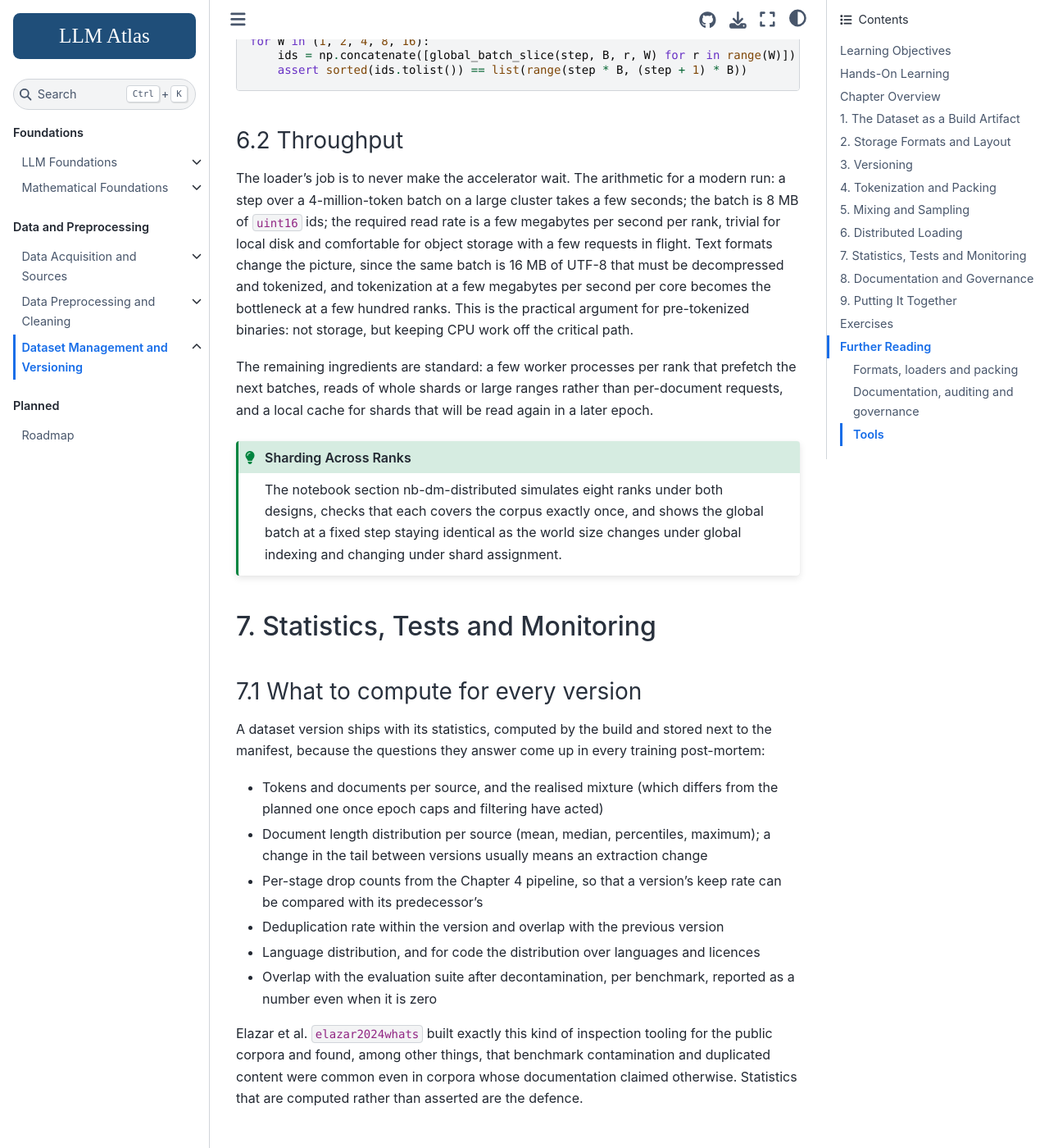
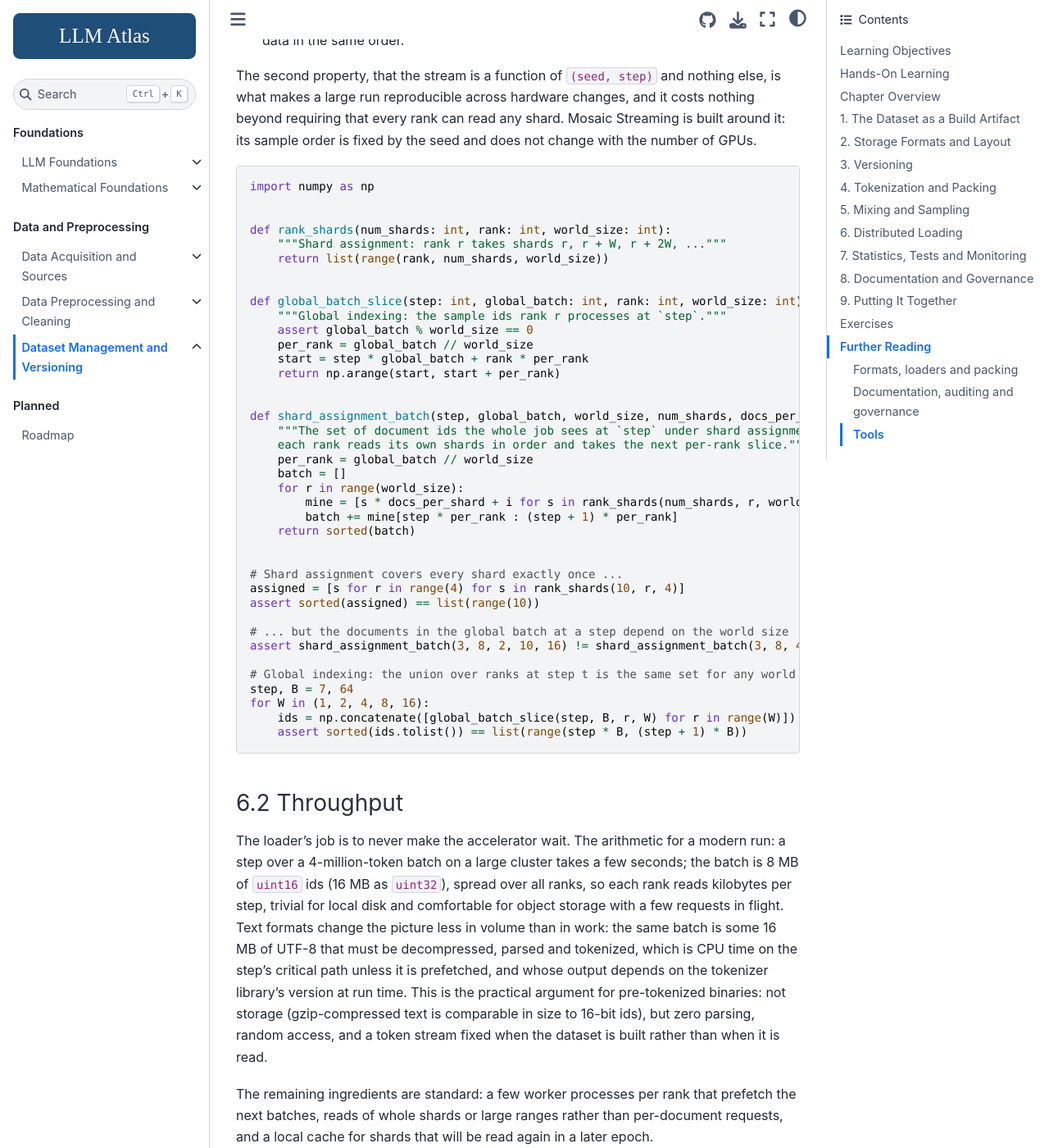
Before and after one commit to Beaker12/llmatlas, a Jupyter Book: the page built from chapters/05-dataset-management/index.md, in a window 1280 px wide and 1400 px high, scrolled down 17154 px. Shown: the whole window at 82% size. Built offline with Jupyter Book 1.0.4 settings and Sphinx 7.4.7 and the Sphinx Book theme 1.1.4, drawn with Linux system fonts in a browser that asks for light colours; pages that are not in the unit, such as notebooks, are missing from menus; cross-references to code outside the pages are shown as plain code; some of the changed text lies outside the part shown.

Commit message:
Chapter 5 review fixes: tool attributions, packing, sharding demo, throughput arithmetic
- Best-fit packing now splits documents longer than the sequence into pieces
  (as Ding et al. do) instead of truncating; docstring says best-fit, not
  first-fit; token-conservation assertion added.
- Shard-assignment demo builds the actual global batch per world size and
  asserts it differs, matching the prose; the notebook does the same.
- Notebook contrasts count-based shards (every later shard changes after a
  removal) with hash-bucketed shards (two shards change); chapter explains
  why bucketing by key keeps diffs local.
- Section 6.2 read-rate arithmetic corrected (per-job, not per-rank); the
  case for tokenized binaries restated as parsing, random access and
  tokenizer stability rather than size; uint32 sizes added in 1.2.
- Megatron-LM cited for the codebase, not the paper; Mosaic Streaming vs
  WebDataset shuffling/resumption described correctly; HF streaming, lakeFS,
  DoReMi, WIMBD and Dodge et al. claims tightened; packing attribution
  limited to GPT-3; O(1)-seek paragraph and exercise reframed.
- Vacuous first-epoch assertion made unconditional; sampler plot marks the
  tempered targets; admonitions describe what the notebook actually shows.

````diff
--- a/chapters/05-dataset-management/index.md
+++ b/chapters/05-dataset-management/index.md
@@ -58,7 +58,7 @@
 
 ### 1.2 The scale of the problem
 
-A 15-trillion-token corpus is roughly 60 TB of UTF-8 text or 30 TB as 16-bit token ids. Stored as 100 MB shards, it is a few hundred thousand files. A training run over it with a 4-million-token global batch takes about four million steps, each of which must fetch the right batch in well under the time the accelerators take to process the previous one, from storage that is usually a network object store rather than a local disk.
+A 15-trillion-token corpus is roughly 60 TB of UTF-8 text, 30 TB as 16-bit token ids, or 60 TB as the 32-bit ids that vocabularies above 65,536 entries need. Stored as 100 MB shards, it is a few hundred thousand files. A training run over it with a 4-million-token global batch takes nearly four million steps, each of which must fetch the right batch in well under the time the accelerators take to process the previous one, from storage that is usually a network object store rather than a local disk.
 
 Those numbers drive the design choices in the rest of the chapter: shards rather than files small enough to list, token arrays rather than text that needs parsing, indexes that locate a document without scanning, and sampling that computes the next batch's location arithmetically rather than by maintaining a queue.
 
@@ -76,7 +76,7 @@
 
 Most pipelines use two of these: a text format for everything up to and including the released corpus, and a tokenized binary for training. The text format is what gets versioned and documented; the binary is derived from it and the tokenizer, and is rebuilt rather than versioned.
 
-The Hugging Face hub hosts most public corpora as Parquet, which is why `datasets` can stream them without downloading everything {cite}`lhoest2021datasets`. Megatron-LM, GPT-NeoX and their descendants train from an indexed binary format, a flat array of token ids alongside an array of document offsets {cite}`shoeybi2019megatron`. Mosaic's streaming format and WebDataset shards exist for the case where training reads directly from object storage and sequential throughput matters more than random access.
+The Hugging Face hub converts hosted corpora to Parquet for its viewer and `datasets` streams Parquet, JSON Lines and other formats from the hub without downloading everything {cite}`lhoest2021datasets`. The Megatron-LM codebase {cite}`shoeybi2019megatron` (the paper is about model parallelism; the data format lives in the repository), GPT-NeoX and their descendants train from an indexed binary format, a flat array of token ids alongside an array of document offsets. Mosaic's streaming format and WebDataset shards exist for the case where training reads directly from object storage and sequential throughput matters more than random access.
 
 ### 2.2 Sharding
 
@@ -240,13 +240,13 @@
 
 ### 3.1 A version is a set of hashes
 
-Git works for source code because a commit is a hash of a tree of hashes of file contents. The same structure works for datasets at any scale, and the tools that do it well (DVC, lakeFS, the Hugging Face hub's storage layer, and Git LFS for the small cases) all reduce to it:
+Git works for source code because a commit is a hash of a tree of hashes of file contents. The same structure works for datasets at any scale, and the tools that do it well expose the same model, whether they store the objects themselves by content hash (DVC, Git LFS, the Hugging Face hub's storage layer) or keep content-addressed commit metadata over ordinary object storage (lakeFS):
 
 - Each shard is content-addressed: its identity is the hash of its bytes, and it is stored under that hash.
 - A **manifest** lists the shards of a version by path, hash and size. The manifest is small enough to keep in Git.
 - The **version root** is the hash of the manifest, or a Merkle root over the shard hashes, so that one short string identifies the whole dataset.
 
-Because shards are stored by hash, two versions that share most of their shards share the storage, and the diff between them is the diff between their manifests. A corpus rebuilt with one filter changed differs in the shards that filter touched and nowhere else, and the manifest diff says exactly which.
+Because shards are stored by hash, two versions that share most of their shards share the storage, and the diff between them is the diff between their manifests. A corpus rebuilt with one filter changed differs in the shards that filter touched and nowhere else, and the manifest diff says exactly which. This holds only if shard membership is stable: a document must land in the same shard in both builds. Shards cut by running count do not have that property, since removing one document shifts every later shard by one; shards cut by source and by a hash of the document identifier do, which is why pipelines bucket by key rather than by count.
 
 ```python
 import hashlib
@@ -310,9 +310,9 @@
 
 A transformer trains on sequences of a fixed length $L$ (2,048 to 128,000 tokens in current models), and documents are whatever length they are. Three ways to reconcile them:
 
-- **Concatenate and chunk.** Join all documents with an end-of-document token between them into one stream, and cut it into consecutive windows of length $L$. No padding, no waste, and the method GPT-2, GPT-3, LLaMA and most pretraining runs use. The cost: a document is split across windows wherever the cut falls, and a window usually contains the tail of one document and the head of the next.
+- **Concatenate and chunk.** Join all documents with an end-of-document token between them into one stream, and cut it into consecutive windows of length $L$. No padding, no waste, and the method the GPT-3 paper describes and most pretraining codebases default to. The cost: a document is split across windows wherever the cut falls, and a window usually contains the tail of one document and the head of the next.
 - **Pad.** One document per sequence, padded to $L$. No cross-document contamination, but with a long-tailed length distribution most of each sequence is padding, which is compute spent on nothing. Used for fine-tuning on short examples, rarely for pretraining.
-- **Pack.** Fit whole documents into sequences like boxes into a container (a bin-packing problem) so that most sequences are nearly full and documents are rarely cut. Best-fit packing {cite}`ding2024fewer` reduced truncation substantially relative to chunking, with measurable gains in reading comprehension and faithfulness and less hallucination, at the cost of a sort and an index.
+- **Pack.** Fit whole documents into sequences like boxes into a container (a bin-packing problem) so that most sequences are nearly full and documents are rarely cut. Best-fit packing {cite}`ding2024fewer` first splits any document longer than $L$ into pieces of at most $L$, then places each piece into the sequence with the least remaining room that still fits it, processing pieces longest first. It reduced truncation substantially relative to chunking, with measurable gains in reading comprehension and faithfulness and less hallucination, at the cost of a sort and an index.
 
 ```python
 import numpy as np
@@ -334,9 +334,15 @@
 
 
 def best_fit_pack(token_docs, seq_len: int, eod: int = 0, pad: int = -1):
-    """First-fit-decreasing packing: each document (plus EOD) goes into the fullest
-    sequence it still fits in. Documents longer than seq_len are truncated."""
-    docs = sorted((list(d)[: seq_len - 1] + [eod] for d in token_docs), key=len, reverse=True)
+    """Best-fit-decreasing packing: documents longer than seq_len are split into
+    pieces first; each piece (plus EOD) then goes into the sequence with the least
+    remaining room that still fits it, longest pieces first."""
+    pieces = []
+    for d in token_docs:
+        d = list(d)
+        for start in range(0, max(1, len(d)), seq_len - 1):
+            pieces.append(d[start : start + seq_len - 1] + [eod])
+    docs = sorted(pieces, key=len, reverse=True)
     bins, free = [], []
     for doc in docs:
         best = None
@@ -365,8 +371,10 @@
 assert split_frac > 0.1  # chunking splits many documents
 assert pad_frac < 0.05  # packing wastes little
 assert packed.shape[1] == 256 and chunked.shape[1] == 256
-# Sequence counts agree to within the padding plus the tokens packing truncated
-assert abs(packed.shape[0] - chunked.shape[0]) <= 0.1 * chunked.shape[0]
+# Packing needs more sequences than chunking, by about the padding fraction (nothing is dropped)
+assert chunked.shape[0] <= packed.shape[0] <= chunked.shape[0] * 1.1
+n_pieces = sum(max(1, -(-len(d) // 255)) for d in docs)  # pieces of at most 255 tokens plus EOD
+assert (packed != -1).sum() == sum(len(d) for d in docs) + n_pieces  # every token kept, one EOD per piece
 ```
 
 ### 4.2 Cross-document attention
@@ -403,7 +411,7 @@
 
 ```{admonition} Packing and Masking
 :class: tip
-The notebook section {ref}`nb-dm-packing` packs the same corpus by chunking and by best-fit, plots the distribution of documents per sequence and the truncation and padding rates, and renders the document-causal mask for one packed sequence.
+The notebook section {ref}`nb-dm-packing` packs the same corpus by chunking and by best-fit, reports the split and padding rates, plots the distribution of documents per sequence, and renders the document-causal mask for the fullest packed sequence.
 ```
 
 ## 5. Mixing and Sampling
@@ -417,7 +425,7 @@
 - **Temperature** flattens or sharpens the weights: $p_s \propto w_s^{1/T}$. With $T = 1$ the weights are used as given; $T > 1$ upsamples small sources, which is how multilingual models give low-resource languages more than their share {cite}`xue2021mt5`. The same scheme is used on domain weights.
 - **Epoch caps** bound how many times a source is repeated. If source $s$ has $N_s$ tokens and the run needs $D$ tokens, source $s$ is seen $p_s D / N_s$ times; beyond about four repetitions the marginal token is worth much less {cite}`muennighoff2023scaling`. A cap re-normalises the weights of the uncapped sources once a capped one has used its budget.
 
-Learned weights (DoReMi {cite}`xie2023doremi`) and curricula that change the mixture over training are variations on the same sampler with $w_s$ a function of the step.
+Learned weights (DoReMi {cite}`xie2023doremi`, which fits static $w_s$ with a small proxy model) and curricula that change the mixture over training are both consumed by the same sampler, the latter with $w_s$ a function of the step. The cap is stated in tokens; the sampler below counts documents, which production samplers replace with token counts from the index.
 
 ### 5.2 Determinism and resumption
 
@@ -489,15 +497,15 @@
 
 # Within a source, every document is seen once before any is repeated
 wiki_docs = [d for s, d in stream if s == "wiki"]
-first_epoch = wiki_docs[:50]
-assert sorted(first_epoch) == list(range(50)) if len(wiki_docs) >= 50 else True
+assert len(wiki_docs) >= 50  # about 75 draws expected from 500 at weight 0.15
+assert sorted(wiki_docs[:50]) == list(range(50))
 
 # Temperature > 1 flattens the mixture toward the small sources
 flat = MixtureSampler(sizes, weights, seed=1, temperature=3.0)
 assert flat.probs[flat.names.index("wiki")] > a.probs[a.names.index("wiki")]
 ```
 
-The `seek` method replays draws, which is fine for millions of steps and a few sources. Production samplers avoid even that by making the source draw at slot $t$ a hash of `(seed, t)` and the within-source cursor a count that can be derived from a prefix sum over source draws, so that any step is $O(1)$.
+The `seek` method replays draws, which is fine for millions of steps and a few sources. Production samplers are designed differently so that no replay is needed: the mixture is fixed in advance as a schedule of phases (the caps are applied when the schedule is computed, not as the run proceeds), the source for slot $t$ is a hash of `(seed, t)` under that schedule, and the within-source cursor at step $t$ is a count obtainable from a prefix sum, so that any step is $O(1)$. The price is that the schedule must be recomputed if the weights change mid-run.
 
 ### 5.3 Shuffling at the right granularity
 
@@ -511,7 +519,7 @@
 
 ```{admonition} The Sampler
 :class: note
-The notebook section {ref}`nb-dm-sampler` runs the mixture sampler, plots the realised source fractions against the target weights at several temperatures, shows the epoch cap re-normalising the mixture once the smallest source is exhausted, and checks resumption at a hundred random steps.
+The notebook section {ref}`nb-dm-sampler` runs the mixture sampler, plots the realised source fractions at several temperatures with the tempered target weights marked, shows the epoch cap re-normalising the mixture once the smallest source is exhausted, and checks resumption at a hundred random steps.
 ```
 
 ## 6. Distributed Loading
@@ -520,10 +528,10 @@
 
 A training job with $W$ processes (data-parallel ranks) needs each step's global batch of $B$ sequences split into $W$ micro-batches of $B / W$, with every rank reading different data and no rank reading what another reads. Two designs:
 
-- **Shard assignment.** Shards are partitioned among ranks, rank $r$ gets every $W$-th shard, and each rank samples within its own shards. Simple and the common choice for streaming formats. The drawback is that the global batch at step $t$ depends on $W$: change the number of GPUs and the data order changes, so a run resumed on a different cluster size is not the same run.
+- **Shard assignment.** Shards are partitioned among ranks, rank $r$ gets every $W$-th shard, and each rank samples within its own shards. Simple, and what a WebDataset-style loader does. The drawback is that the global batch at step $t$ depends on $W$: change the number of GPUs and the data order changes, so a run resumed on a different cluster size is not the same run.
 - **Global indexing.** The sampler produces a single global sequence of samples; the sample at global position $t B + i$ goes to rank $i \bmod W$ (or rank $\lfloor i W / B \rfloor$). Every rank runs the same sampler and takes its slice. The global batch is then independent of $W$, and a run can be resumed with a different number of ranks and see the same data in the same order.
 
-The second property, that the stream is a function of `(seed, step)` and nothing else, is what makes a large run reproducible across hardware changes, and it costs nothing beyond requiring that every rank can read any shard.
+The second property, that the stream is a function of `(seed, step)` and nothing else, is what makes a large run reproducible across hardware changes, and it costs nothing beyond requiring that every rank can read any shard. Mosaic Streaming is built around it: its sample order is fixed by the seed and does not change with the number of GPUs.
 
 ```python
 import numpy as np
@@ -542,12 +550,23 @@
     return np.arange(start, start + per_rank)
 
 
+def shard_assignment_batch(step, global_batch, world_size, num_shards, docs_per_shard):
+    """The set of document ids the whole job sees at `step` under shard assignment:
+    each rank reads its own shards in order and takes the next per-rank slice."""
+    per_rank = global_batch // world_size
+    batch = []
+    for r in range(world_size):
+        mine = [s * docs_per_shard + i for s in rank_shards(num_shards, r, world_size) for i in range(docs_per_shard)]
+        batch += mine[step * per_rank : (step + 1) * per_rank]
+    return sorted(batch)
+
+
 # Shard assignment covers every shard exactly once ...
 assigned = [s for r in range(4) for s in rank_shards(10, r, 4)]
 assert sorted(assigned) == list(range(10))
 
-# ... but the global batch at a step depends on the world size (compare rank 0's shards)
-assert rank_shards(10, 0, 4) != rank_shards(10, 0, 2)
+# ... but the documents in the global batch at a step depend on the world size
+assert shard_assignment_batch(3, 8, 2, 10, 16) != shard_assignment_batch(3, 8, 4, 10, 16)
 
 # Global indexing: the union over ranks at step t is the same set for any world size
 step, B = 7, 64
@@ -558,7 +577,7 @@
 
 ### 6.2 Throughput
 
-The loader's job is to never make the accelerator wait. The arithmetic for a modern run: a step over a 4-million-token batch on a large cluster takes a few seconds; the batch is 8 MB of `uint16` ids; the required read rate is a few megabytes per second per rank, trivial for local disk and comfortable for object storage with a few requests in flight. Text formats change the picture, since the same batch is 16 MB of UTF-8 that must be decompressed and tokenized, and tokenization at a few megabytes per second per core becomes the bottleneck at a few hundred ranks. This is the practical argument for pre-tokenized binaries: not storage, but keeping CPU work off the critical path.
+The loader's job is to never make the accelerator wait. The arithmetic for a modern run: a step over a 4-million-token batch on a large cluster takes a few seconds; the batch is 8 MB of `uint16` ids (16 MB as `uint32`), spread over all ranks, so each rank reads kilobytes per step, trivial for local disk and comfortable for object storage with a few requests in flight. Text formats change the picture less in volume than in work: the same batch is some 16 MB of UTF-8 that must be decompressed, parsed and tokenized, which is CPU time on the step's critical path unless it is prefetched, and whose output depends on the tokenizer library's version at run time. This is the practical argument for pre-tokenized binaries: not storage (gzip-compressed text is comparable in size to 16-bit ids), but zero parsing, random access, and a token stream fixed when the dataset is built rather than when it is read.
 
 The remaining ingredients are standard: a few worker processes per rank that prefetch the next batches, reads of whole shards or large ranges rather than per-document requests, and a local cache for shards that will be read again in a later epoch.
 
@@ -580,7 +599,7 @@
 - Language distribution, and for code the distribution over languages and licences
 - Overlap with the evaluation suite after decontamination, per benchmark, reported as a number even when it is zero
 
-Elazar et al. {cite}`elazar2024whats` built exactly this kind of inspection tooling for the public corpora and found, among other things, that benchmark contamination and duplicated content were common even in corpora whose documentation claimed otherwise. Statistics that are computed rather than asserted are the defence.
+Elazar et al. {cite}`elazar2024whats` built exactly this kind of inspection tooling for the public corpora and found, among other things, that benchmark contamination and duplicated content were common across them. Statistics that are computed rather than asserted are the defence.
 
 ### 7.2 Data contracts
 
@@ -739,8 +758,8 @@
 The pieces exist as libraries, and most teams assemble rather than write them:
 
 - **Hugging Face `datasets`** {cite}`lhoest2021datasets` for Parquet and Arrow handling, streaming from the hub, and memory-mapped local caches; the hub itself for hosting versioned datasets with per-commit manifests.
-- **Mosaic Streaming (MDS)** and **WebDataset** for shard formats designed to stream from object storage with deterministic, resumable shuffling across ranks.
-- **Megatron-LM, GPT-NeoX and their derivatives** for the indexed tokenized binary and the blended-dataset sampler that implements weighted, epoch-capped mixing.
+- **Mosaic Streaming (MDS)** for a shard format that streams from object storage with a deterministic, resumable sample order that does not depend on the number of ranks; **WebDataset** for tar shards streamed sequentially with a seeded shard order and a shuffle buffer.
+- **Megatron-LM, GPT-NeoX and their derivatives** for the indexed tokenized binary and the blended-dataset sampler that implements weighted mixing; epoch caps are set when the blend is planned.
 - **DVC** and **lakeFS** for content-addressed versioning with lineage, in a Git-like workflow; **Git LFS** when the data is small enough.
 - **Great Expectations** and similar for data contracts, though a few hundred lines of assertions in the build script are usually enough.
 - **Croissant** for machine-readable dataset metadata.
@@ -753,7 +772,7 @@
 1. **Manifest diff.** Rebuild the notebook's corpus with the Chapter 4 repetition filter's thresholds changed by 10%. Diff the manifests. How many shards changed, and could you have predicted which ones from the shard naming scheme?
 1. **Packing efficiency.** For document length distributions with means of 100, 1,000 and 10,000 tokens and a sequence length of 4,096, measure the truncation rate of chunking and the padding rate of best-fit packing. When does packing stop being worth its complexity?
 1. **The mask's effect.** Train two small models on packed sequences with and without the document mask (the Chapter 1 notebook's transformer is enough). Compare the loss on the first tokens of each document, which are the ones the mask changes.
-1. **O(1) seeking.** Replace the `seek` method of `MixtureSampler` with one that computes the state at step $t$ without replaying: hash `(seed, t)` for the source draw and derive the per-source cursor from counts. Verify it against the replaying version at a thousand random steps.
+1. **O(1) seeking.** Design a sampler whose state at step $t$ is computed without replaying: a fixed schedule of mixture phases, a hash of `(seed, t)` for the source draw, and per-source cursors from prefix counts. Its stream will differ from `MixtureSampler`'s, so verify it against itself: iterating to step $t$ and seeking to step $t$ must agree at a thousand random steps.
 1. **World-size invariance.** Implement a loader under both designs of Section 6.1 and resume a simulated run at step 500 with the world size changed from 8 to 4. Which design gives the same batches, and what does the other one skip or repeat?
 1. **A removal request.** Pick a document in the notebook's corpus and carry out the three steps of Section 8.3: locate it, cut a new version without it, and list the versions (and, hypothetically, the models) affected. How long did each step take, and which would have been impossible without the index?
 
````
Also changed, not shown: other parts of chapters/05-dataset-management/index.md (+1 -1 lines), 1 other file.
